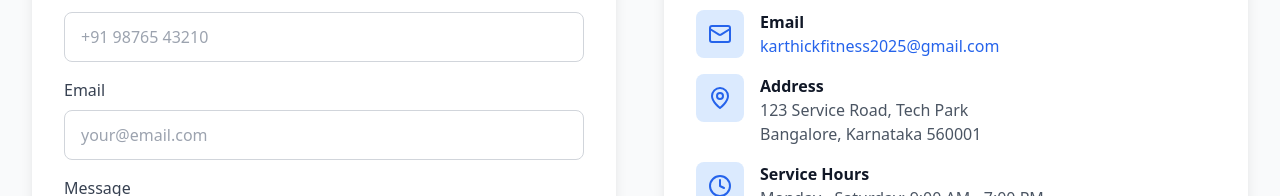
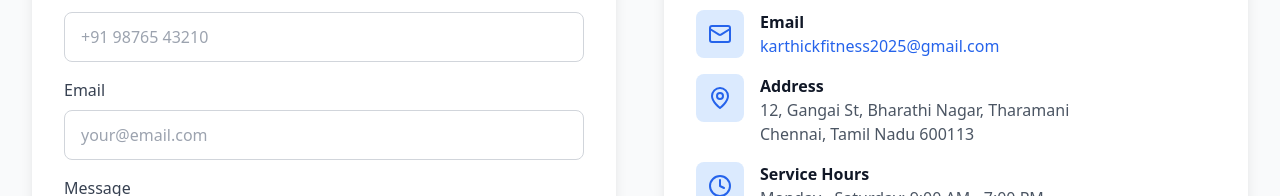
Before and after one commit to Balamurugan245/Karthik-Treadmill-Repair-and-Service, a React (Vite) app: page / in a window 1280 px wide. Shown: the part 3857-4053 px from the top of the page. Built offline with nearby package versions, Linux system fonts and the light colour scheme.

Commit message:
Update Contact.tsx

```diff
--- a/src/components/Contact.tsx
+++ b/src/components/Contact.tsx
@@ -143,9 +143,9 @@ export default function Contact() {
                   <div>
                     <div className="font-semibold text-gray-900">Address</div>
                     <p className="text-gray-600">
-                      123 Service Road, Tech Park
+                      12, Gangai St, Bharathi Nagar, Tharamani
                       <br />
-                      Bangalore, Karnataka 560001
+                      Chennai, Tamil Nadu 600113
                     </p>
                   </div>
                 </div>
```
